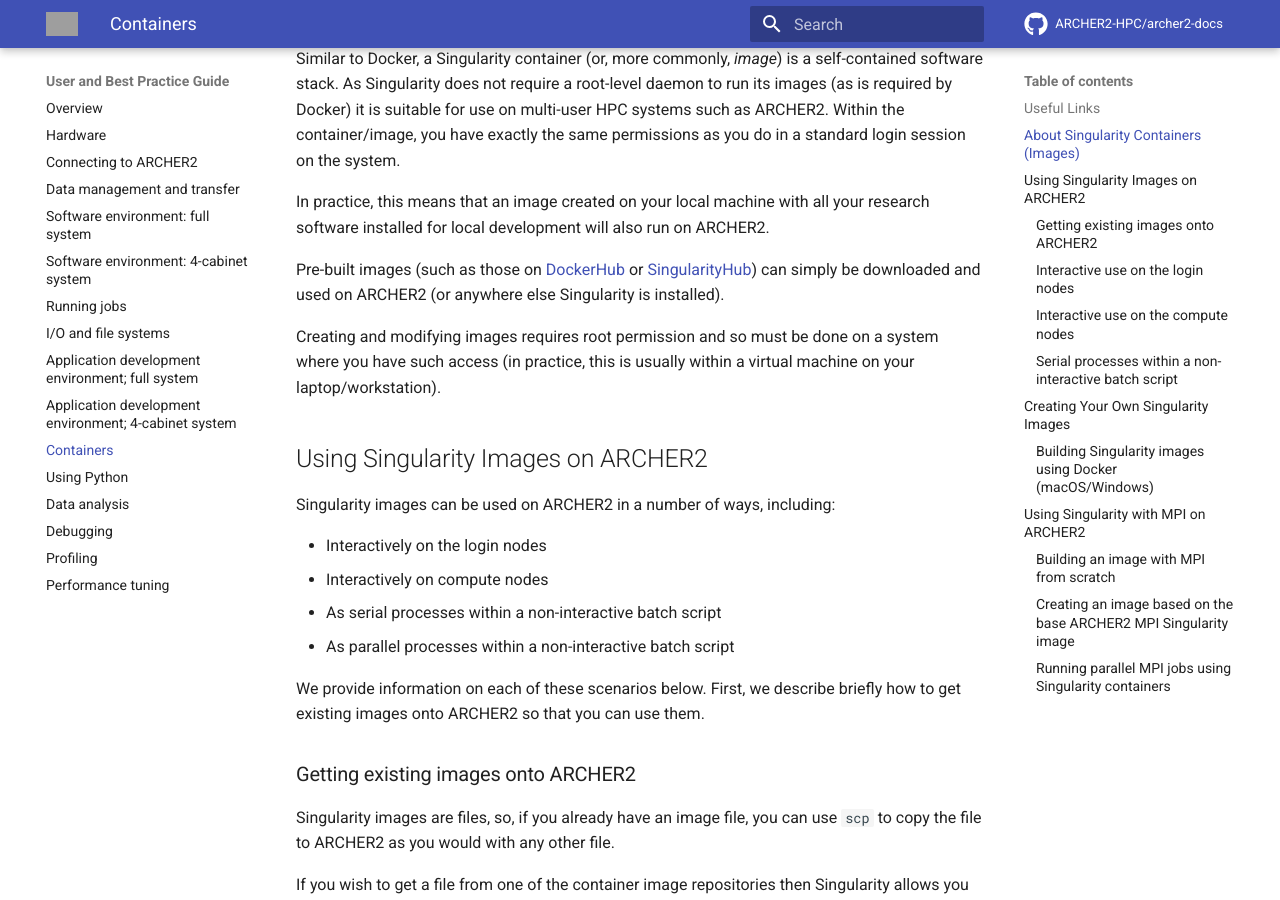
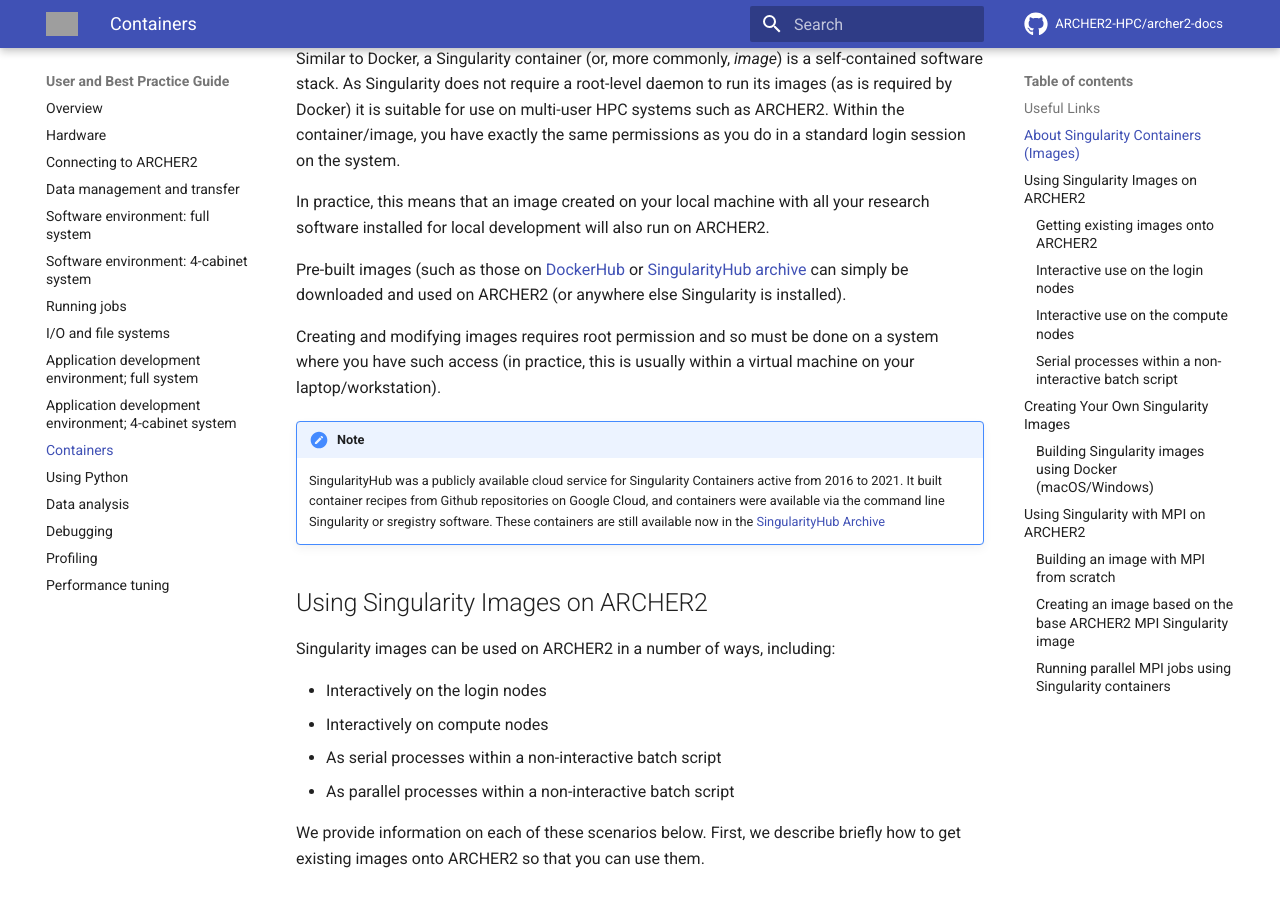
Before and after one commit to ARCHER2-HPC/archer2-docs, an MkDocs documentation site: the page built from docs/user-guide/containers.md, in a window 1280 px wide and 900 px high, scrolled down 861 px. Built offline with MkDocs 1.6.1 and Material for MkDocs 9.7.7, drawn with Linux system fonts in a browser that asks for light colours; comment, search, counter and statistics services are not loaded; grey boxes are pictures that could not be loaded.

Commit message:
Add note that SingularityHub is now read-only, link to archive.

```diff
--- a/docs/user-guide/containers.md
+++ b/docs/user-guide/containers.md
@@ -42,12 +42,16 @@
 on ARCHER2.
 
 Pre-built images (such as those on [DockerHub](http://hub.docker.com) or
-[SingularityHub](https://singularity-hub.org/)) can simply be downloaded
+[SingularityHub archive](https://datasets.datalad.org/?dir=/shub/) can simply be downloaded
 and used on ARCHER2 (or anywhere else Singularity is installed).
 
 Creating and modifying images requires root permission and so must be
 done on a system where you have such access (in practice, this is
 usually within a virtual machine on your laptop/workstation).
+
+!!! Note SingularityHub now read-only
+    SingularityHub was a publicly available cloud service for Singularity Containers active from 2016 to 2021. It built container recipes from Github repositories on Google Cloud, and containers were available via the command line Singularity or sregistry software. These containers are still available now in the [SingularityHub Archive](https://datasets.datalad.org/?dir=/shub/)
+
 
 ## Using Singularity Images on ARCHER2
 
```
